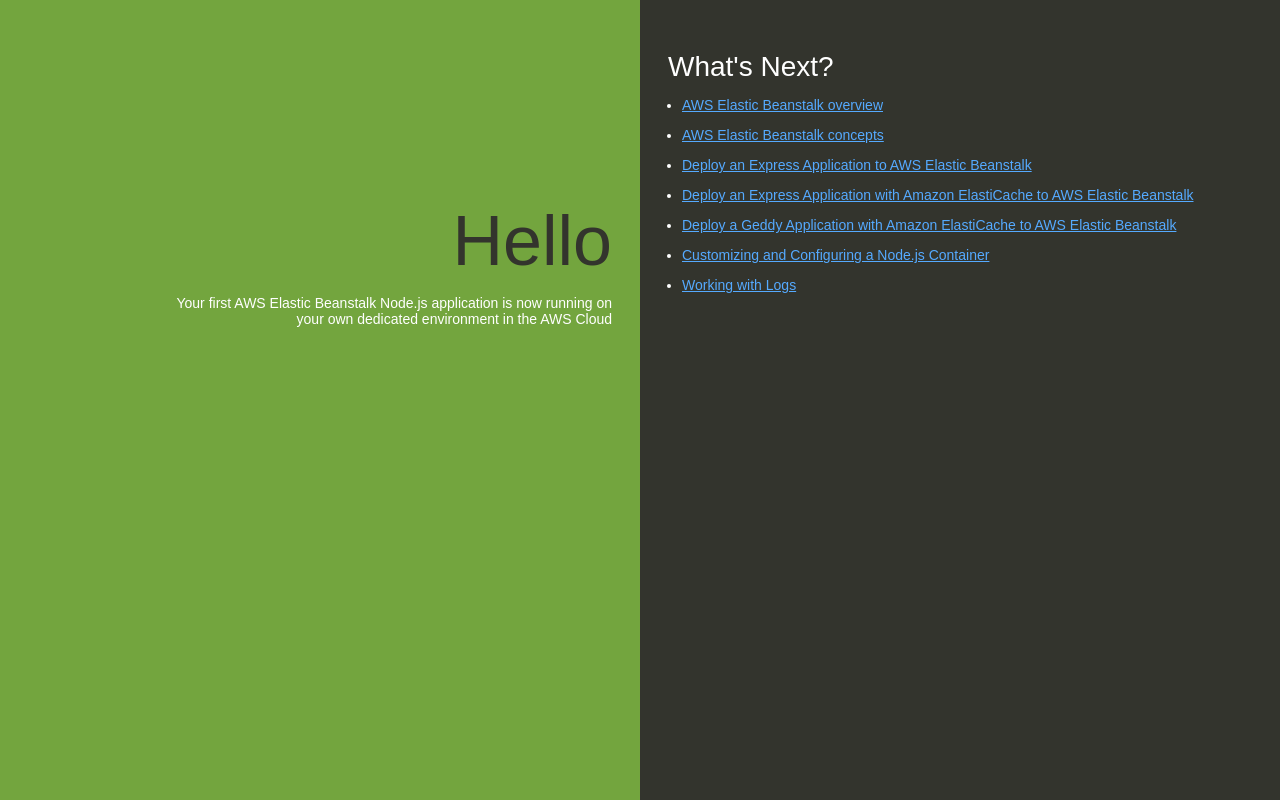
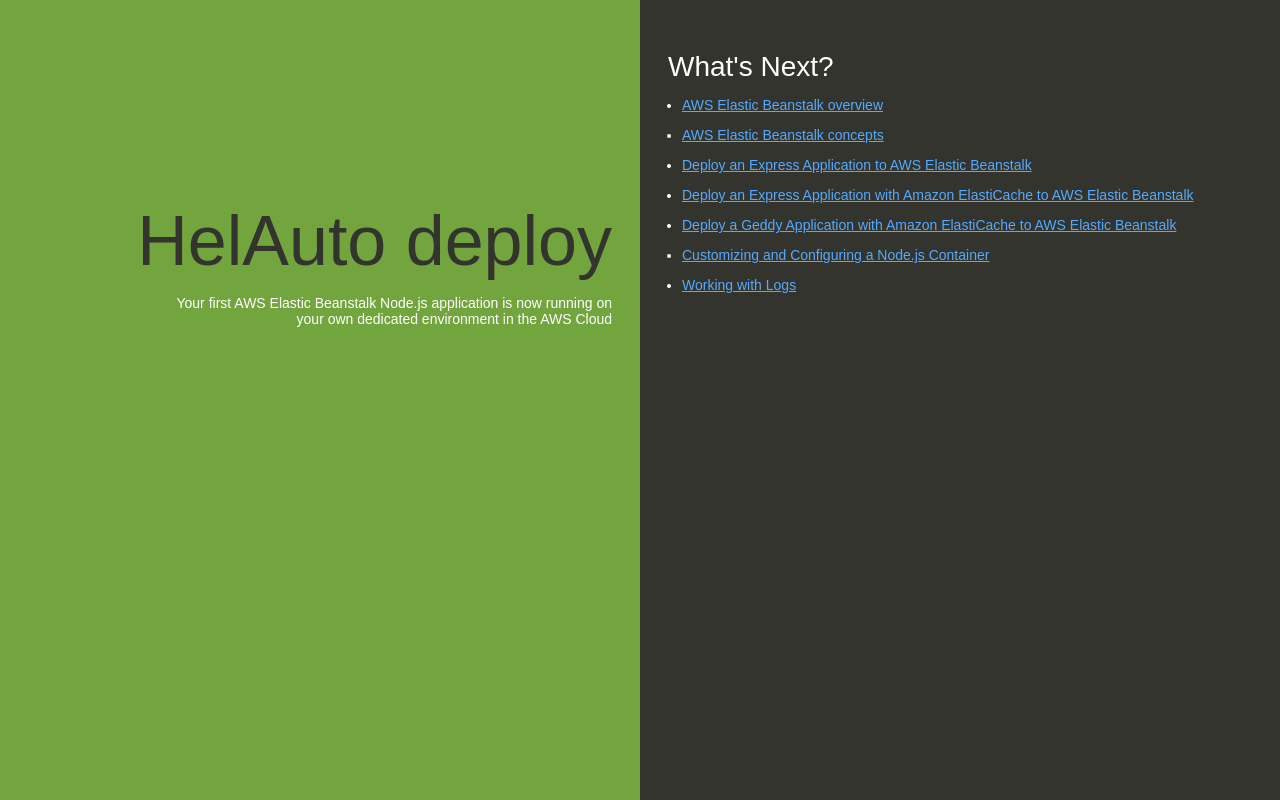
Before and after one commit to siddharthgelda/AWSClass, a website: page index.html in a window 1280 px wide. Drawn offline with Linux system fonts and the light colour scheme.

Commit message:
version 2

```diff
--- a/index.html
+++ b/index.html
@@ -74,7 +74,7 @@
   </head>
   <body>
     <div class="textColumn">
-      <h1>Hello</h1>
+      <h1>HelAuto deploy </h1>
       <p>Your first AWS Elastic Beanstalk Node.js application is now running on your own dedicated environment in the AWS Cloud</p>
     </div>
     <div class="linksColumn">
```
